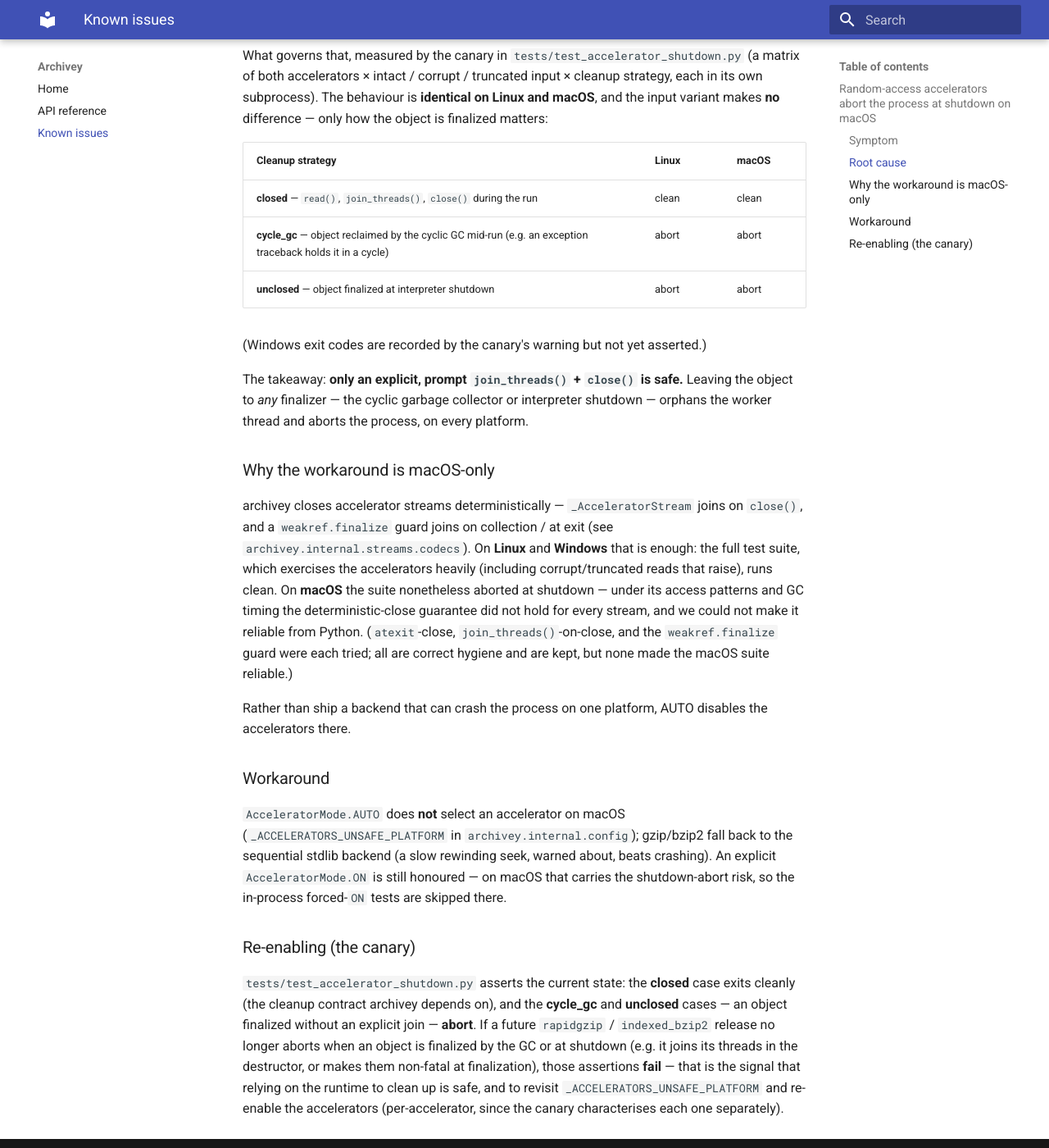
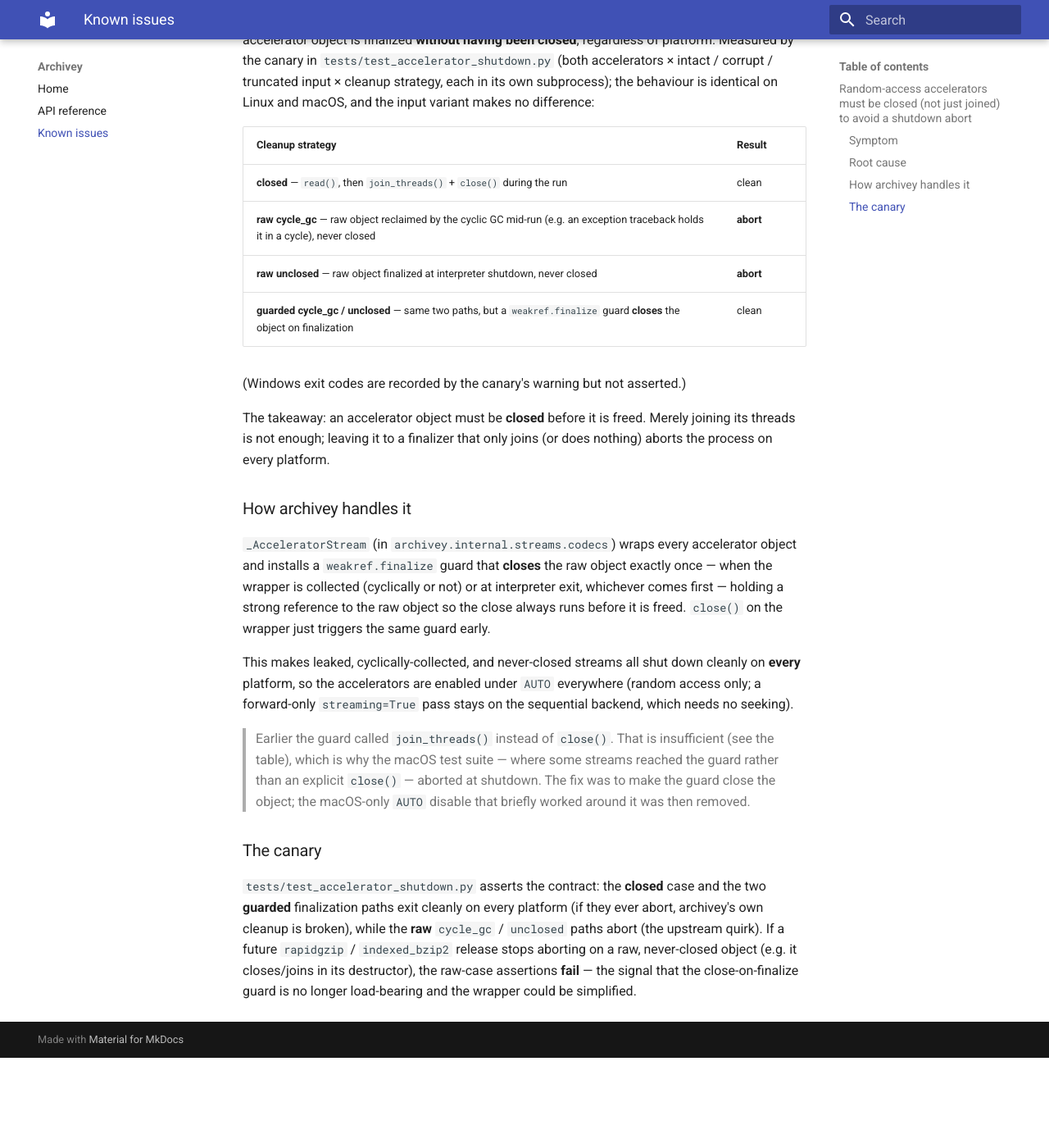
Before and after one commit to davitf/archivey-2, an MkDocs documentation site: the page built from docs/known-issues.md, in a window 1280 px wide and 1400 px high, scrolled down 790 px. Shown: the whole window at 82% size. Built offline with MkDocs 1.6.1 and Material for MkDocs 9.7.7, drawn with Linux system fonts in a browser that asks for light colours; after the commit the page ends 2080 px from its top, so only the background shows below that; some of the changed text lies outside the part shown.

Commit message:
fix: close (not just join) accelerator threads on finalize; re-enable macOS
Root cause found: rapidgzip/indexed_bzip2 worker threads are NOT stopped by
join_threads() — only close() stops them ("close all RapidgzipFile objects").
archivey's weakref.finalize backstop called join_threads() only, so any stream
that reached the backstop (leaked / cyclically collected / unclosed at exit)
still aborted the interpreter with SIGABRT. The canary proves this is identical
on Linux and macOS:

  closed (join+close during run)         -> clean
  raw cycle_gc / unclosed (no close)     -> SIGABRT  (every platform)
  guarded cycle_gc / unclosed (join only)-> SIGABRT  <-- the bug
  guarded cycle_gc / unclosed (close)    -> clean    <-- the fix

So the abort was never macOS-specific: the macOS suite aborted because some
streams reached the join-only backstop, while the Linux/Windows suites happened
to close everything explicitly. Fixing the backstop to close() makes leaked and
cyclically-collected streams shut down cleanly on every platform.

Changes:
- codecs.py: finalize callback now closes the inner object (join then close);
  _AcceleratorStream.close() routes through the same guard.
- config.py: remove _ACCELERATORS_UNSAFE_PLATFORM and the macOS AUTO gate;
  AUTO selects accelerators for random access on every platform again.
- tests: un-skip the in-process forced-ON accelerator tests on macOS; AUTO
  resolution test is platform-agnostic again.
- canary: add guarded cycle_gc/unclosed cells (faithful copy of the close-based
  guard); assert closed + guarded paths are clean everywhere and raw unclosed/
  cycle_gc abort (the upstream quirk that flips if a future release fixes it).
- docs/known-issues.md + spec: reframed from "macOS disable" to "close-on-
  finalize guard, safe on every platform".

Co-Authored-By: Claude Opus 4.8 <noreply@anthropic.com>
Claude-Session: https://claude.ai/code/session_01XpZehm2wE9ZT5WwB2vpwvq

````diff
--- a/docs/known-issues.md
+++ b/docs/known-issues.md
@@ -1,18 +1,17 @@
 # Known issues
 
-## Random-access accelerators abort the process at shutdown on macOS
+## Random-access accelerators must be *closed* (not just joined) to avoid a shutdown abort
 
-**Status:** open (upstream); worked around by disabling the accelerators under `AUTO` on macOS.
+**Status:** resolved in archivey (the stream wrapper closes the object on finalization); the
+underlying behaviour is an upstream quirk, watched by a canary test.
 
 ### Symptom
 
 With the `[seekable]` accelerators installed (`rapidgzip` for gzip, `indexed_bzip2` for
-bzip2), a process that uses one of them aborts with **SIGABRT (exit code 134)** at
-interpreter shutdown on macOS — *after* all work (and the whole test suite) has completed
-successfully:
+bzip2), a process that used one of them could abort with **SIGABRT (exit code 134)** at
+interpreter shutdown — *after* all work had completed successfully:
 
 ```
-376 passed, 7 skipped
 Detected Python finalization from running rapidgzip thread.
 To avoid this exception you should close all RapidgzipFile objects correctly,
 or better, use the with-statement if possible to automatically close it.
@@ -22,60 +21,53 @@ Process completed with exit code 134.
 
 ### Root cause
 
-Both libraries spawn **C++ worker threads** (`std::thread`s, invisible to Python's
-`threading` module — `threading.enumerate()` never lists them). Each library installs a guard
-that calls `std::terminate()` if one of its worker threads is still running when the Python
-interpreter is finalizing. So the abort happens whenever a worker thread outlives an explicit
-join — i.e. whenever an accelerator object is **finalized without `join_threads()` having been
-called on it while it was alive**.
+Both libraries spawn **C++ worker threads** (`std::thread`s, invisible to Python's `threading`
+module — `threading.enumerate()` never lists them). Each installs a guard that calls
+`std::terminate()` if a worker thread is still running when the interpreter is finalizing.
 
-What governs that, measured by the canary in `tests/test_accelerator_shutdown.py` (a matrix of
-both accelerators × intact / corrupt / truncated input × cleanup strategy, each in its own
-subprocess). The behaviour is **identical on Linux and macOS**, and the input variant makes
-**no** difference — only how the object is finalized matters:
+The decisive detail: **`join_threads()` does not stop the worker thread — only `close()`
+does.** (The libraries' own message says to "close all … objects".) So the abort happens
+whenever an accelerator object is finalized **without having been closed**, regardless of
+platform. Measured by the canary in `tests/test_accelerator_shutdown.py` (both accelerators ×
+intact / corrupt / truncated input × cleanup strategy, each in its own subprocess); the
+behaviour is identical on Linux and macOS, and the input variant makes no difference:
 
-| Cleanup strategy | Linux | macOS |
-|---|---|---|
-| **closed** — `read()`, `join_threads()`, `close()` during the run | clean | clean |
-| **cycle_gc** — object reclaimed by the cyclic GC mid-run (e.g. an exception traceback holds it in a cycle) | abort | abort |
-| **unclosed** — object finalized at interpreter shutdown | abort | abort |
+| Cleanup strategy | Result |
+|---|---|
+| **closed** — `read()`, then `join_threads()` + `close()` during the run | clean |
+| **raw cycle_gc** — raw object reclaimed by the cyclic GC mid-run (e.g. an exception traceback holds it in a cycle), never closed | **abort** |
+| **raw unclosed** — raw object finalized at interpreter shutdown, never closed | **abort** |
+| **guarded cycle_gc / unclosed** — same two paths, but a `weakref.finalize` guard **closes** the object on finalization | clean |
 
-(Windows exit codes are recorded by the canary's warning but not yet asserted.)
+(Windows exit codes are recorded by the canary's warning but not asserted.)
 
-The takeaway: **only an explicit, prompt `join_threads()` + `close()` is safe.** Leaving the
-object to *any* finalizer — the cyclic garbage collector or interpreter shutdown — orphans the
-worker thread and aborts the process, on every platform.
+The takeaway: an accelerator object must be **closed** before it is freed. Merely joining its
+threads is not enough; leaving it to a finalizer that only joins (or does nothing) aborts the
+process on every platform.
 
-### Why the workaround is macOS-only
+### How archivey handles it
 
-archivey closes accelerator streams deterministically — `_AcceleratorStream` joins on
-`close()`, and a `weakref.finalize` guard joins on collection / at exit (see
-`archivey.internal.streams.codecs`). On **Linux** and **Windows** that is enough: the full
-test suite, which exercises the accelerators heavily (including corrupt/truncated reads that
-raise), runs clean. On **macOS** the suite nonetheless aborted at shutdown — under its access
-patterns and GC timing the deterministic-close guarantee did not hold for every stream, and we
-could not make it reliable from Python. (`atexit`-close, `join_threads()`-on-close, and the
-`weakref.finalize` guard were each tried; all are correct hygiene and are kept, but none made
-the macOS suite reliable.)
+`_AcceleratorStream` (in `archivey.internal.streams.codecs`) wraps every accelerator object and
+installs a `weakref.finalize` guard that **closes** the raw object exactly once — when the
+wrapper is collected (cyclically or not) or at interpreter exit, whichever comes first — holding
+a strong reference to the raw object so the close always runs before it is freed. `close()` on
+the wrapper just triggers the same guard early.
 
-Rather than ship a backend that can crash the process on one platform, AUTO disables the
-accelerators there.
+This makes leaked, cyclically-collected, and never-closed streams all shut down cleanly on
+**every** platform, so the accelerators are enabled under `AUTO` everywhere (random access only;
+a forward-only `streaming=True` pass stays on the sequential backend, which needs no seeking).
 
-### Workaround
+> Earlier the guard called `join_threads()` instead of `close()`. That is insufficient (see the
+> table), which is why the macOS test suite — where some streams reached the guard rather than an
+> explicit `close()` — aborted at shutdown. The fix was to make the guard close the object;
+> the macOS-only `AUTO` disable that briefly worked around it was then removed.
 
-`AcceleratorMode.AUTO` does **not** select an accelerator on macOS
-(`_ACCELERATORS_UNSAFE_PLATFORM` in `archivey.internal.config`); gzip/bzip2 fall back to the
-sequential stdlib backend (a slow rewinding seek, warned about, beats crashing). An explicit
-`AcceleratorMode.ON` is still honoured — on macOS that carries the shutdown-abort risk, so the
-in-process forced-`ON` tests are skipped there.
+### The canary
 
-### Re-enabling (the canary)
-
-`tests/test_accelerator_shutdown.py` asserts the current state: the **closed** case exits
-cleanly (the cleanup contract archivey depends on), and the **cycle_gc** and **unclosed**
-cases — an object finalized without an explicit join — **abort**. If a future `rapidgzip` /
-`indexed_bzip2` release no longer aborts when an object is finalized by the GC or at shutdown
-(e.g. it joins its threads in the destructor, or makes them non-fatal at finalization), those
-assertions **fail** — that is the signal that relying on the runtime to clean up is safe, and
-to revisit `_ACCELERATORS_UNSAFE_PLATFORM` and re-enable the accelerators (per-accelerator,
-since the canary characterises each one separately).
+`tests/test_accelerator_shutdown.py` asserts the contract: the **closed** case and the two
+**guarded** finalization paths exit cleanly on every platform (if they ever abort, archivey's
+own cleanup is broken), while the **raw** `cycle_gc` / `unclosed` paths abort (the upstream
+quirk). If a future `rapidgzip` / `indexed_bzip2` release stops aborting on a raw,
+never-closed object (e.g. it closes/joins in its destructor), the raw-case assertions **fail** —
+the signal that the close-on-finalize guard is no longer load-bearing and the wrapper could be
+simplified.
````
Also changed, not shown: openspec/specs/seekable-decompressor-streams/spec.md (+19 -27 lines), 6 other files.
